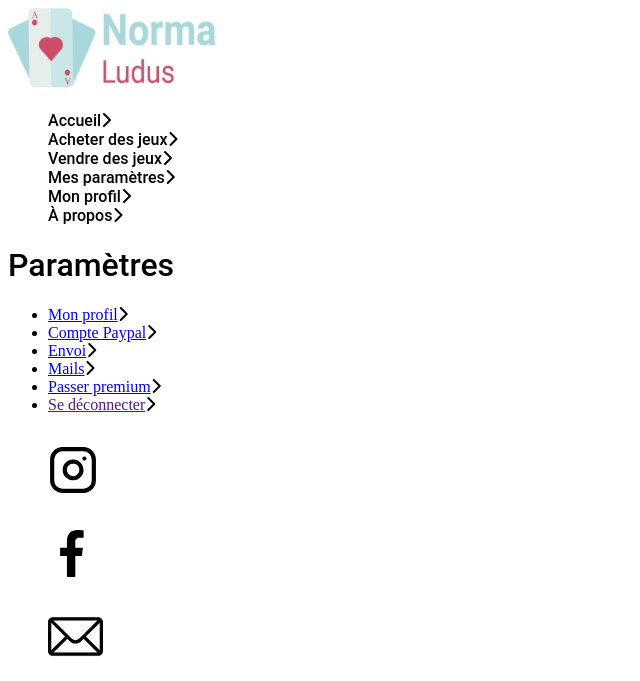
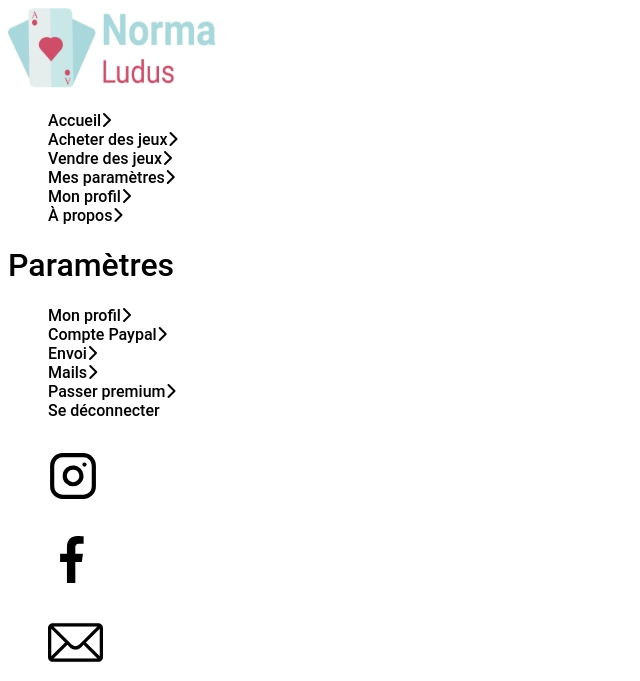
Before and after one commit to marinebrdesign/norma_ludus, a PHP site: page /mes-parametres.html in a window 1280 px wide. Shown: the top 681 px of the page, without its empty margins (0-640 px from the left). Run offline with PHP 8.4, Linux system fonts and the light colour scheme; some libraries are stand-ins or nearby versions.

Commit message:
typographie page mes paramètres

```diff
--- a/css/typographie_couleurs.css
+++ b/css/typographie_couleurs.css
@@ -179,3 +179,18 @@ svg#plus_ajouter, .ajouter-des-photos p {
     height: 50px;
     width: 150px;
 }
+
+/*------Paramètres------*/
+.parametres {
+    font-family: Roboto;
+    font-weight: 500;
+}
+
+.parametres a {
+    text-decoration: none;
+    color: #000;
+}
+
+.parametres ul {
+    list-style-type: none;
+}
--- a/mes-parametres.html
+++ b/mes-parametres.html
@@ -25,6 +25,7 @@
     </nav>
 </header>
 <main>
+    <div class="parametres">
         <header>
             <h1>Paramètres</h1>
         </header>
@@ -34,8 +35,9 @@
             <li><a href="envoi.html">Envoi</a><i class="fas fa-chevron-right"></i></li>
             <li><a href="mails.html">Mails</a><i class="fas fa-chevron-right"></i></li>
             <li><a href="passer-premium.html">Passer premium</a><i class="fas fa-chevron-right"></i></li>
-        <li><a href="">Se déconnecter</a><i class="fas fa-chevron-right"></i></li>
+            <li><a href="">Se déconnecter</a></li>
         </ul>
+    </div>
 </main>
 <footer>
     <div class="reseaux module-footer">
```
Lines whose indentation alone changed are shown as unchanged.
